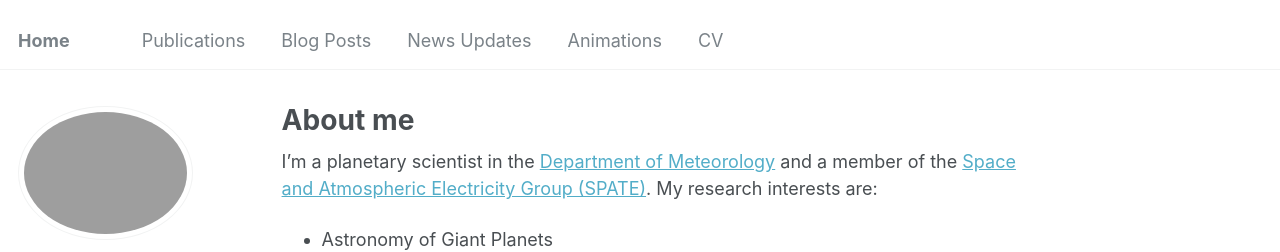
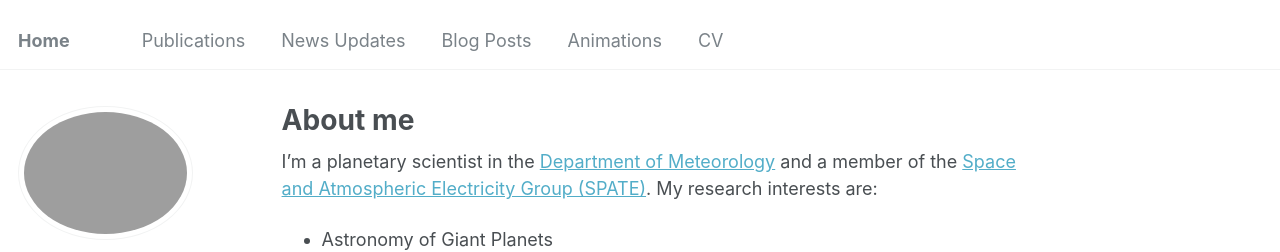
Before and after one commit to odonoghuespace/odonoghuespace.github.io, a Jekyll site: the page built from _pages/about.md, in a window 1280 px wide. Shown: the top 252 px of the page. Built offline with Jekyll 4.4.1, drawn with Linux system fonts in a browser that asks for light colours; some web fonts are replaced; part of the change alters nothing that is shown.

```diff
--- a/_data/navigation.yml
+++ b/_data/navigation.yml
@@ -8,11 +8,11 @@ main:
   - title: "Publications"
     url: /publications/
 
+  - title: "News Updates"
+    url: /news/
+
   - title: "Blog Posts"
     url: /year-archive/
-
-  - title: "News Updates"
-    url: /news/
 
   - title: "Animations"
     url: https://www.youtube.com/@Interplanetary/videos
```
